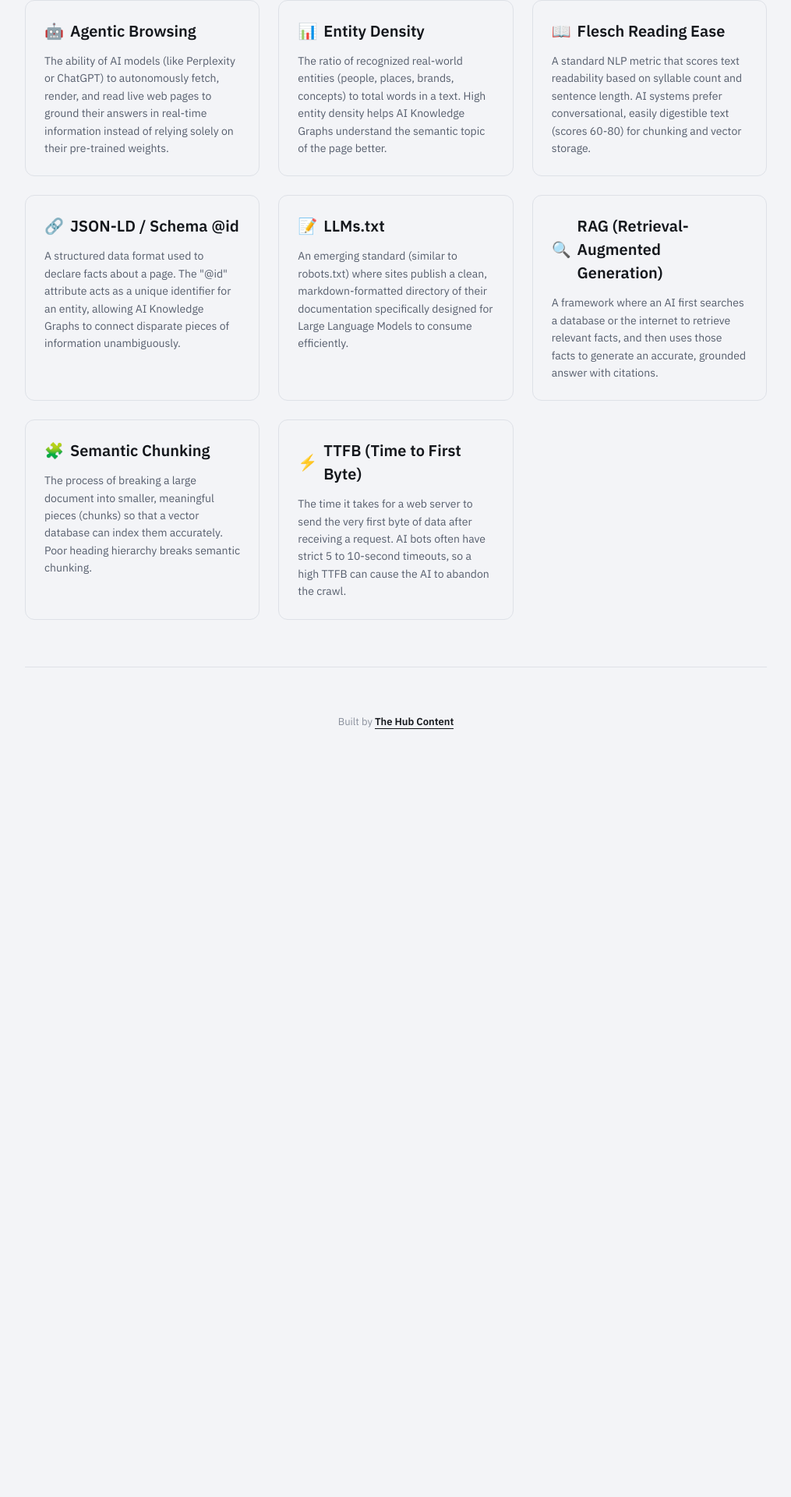
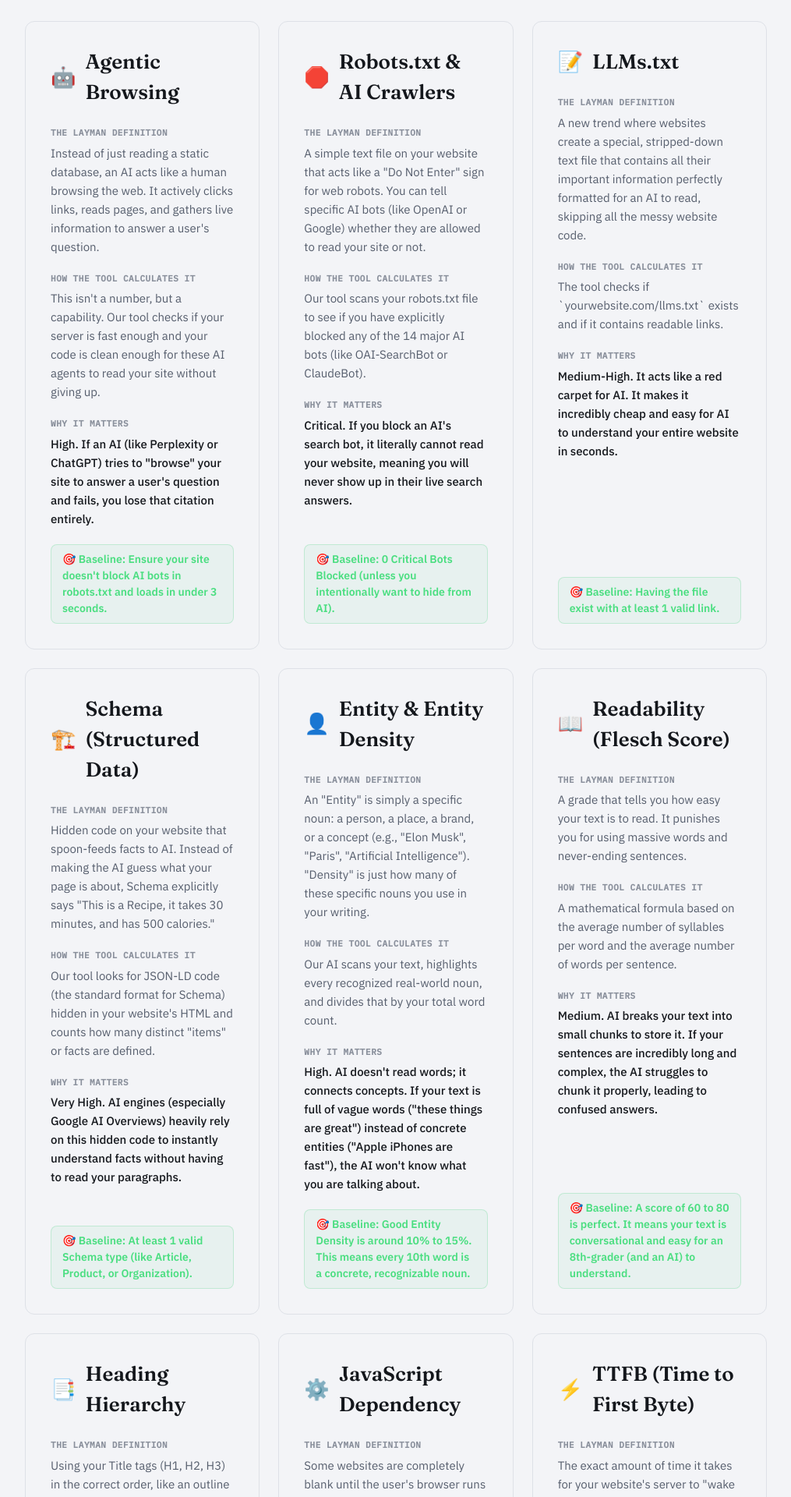
Before and after one commit to Nishant-thc/AI-Visibility, a Next.js app: page /glossary in a window 1280 px wide. Shown: the part 343-2263 px from the top of the page at 78% size, without its empty margins (132-1147 px from the left). Before the commit the page ends 1378 px from the top, so only its background shows below. Built offline with nearby package versions, Linux system fonts and the light colour scheme; no server answers.

Commit message:
feat: Expand glossary with rich layman definitions and baselines

```diff
--- a/src/app/glossary/page.js
+++ b/src/app/glossary/page.js
@@ -3,50 +3,90 @@ import styles from './page.module.css';
 
 export const metadata = {
   title: 'Glossary - AI Visibility Auditor',
-  description: 'Knowledgebase and definitions for AI visibility metrics, crawlers, and concepts.',
+  description: 'A beginner-friendly guide to AI visibility metrics, crawlers, and concepts.',
 };
 
 export default function GlossaryPage() {
   const terms = [
     {
       term: 'Agentic Browsing',
-      def: 'The ability of AI models (like Perplexity or ChatGPT) to autonomously fetch, render, and read live web pages to ground their answers in real-time information instead of relying solely on their pre-trained weights.',
-      icon: '🤖'
+      icon: '🤖',
+      layman: 'Instead of just reading a static database, an AI acts like a human browsing the web. It actively clicks links, reads pages, and gathers live information to answer a user\'s question.',
+      calculation: 'This isn\'t a number, but a capability. Our tool checks if your server is fast enough and your code is clean enough for these AI agents to read your site without giving up.',
+      importance: 'High. If an AI (like Perplexity or ChatGPT) tries to "browse" your site to answer a user\'s question and fails, you lose that citation entirely.',
+      baseline: 'Ensure your site doesn\'t block AI bots in robots.txt and loads in under 3 seconds.'
     },
     {
-      term: 'Entity Density',
-      def: 'The ratio of recognized real-world entities (people, places, brands, concepts) to total words in a text. High entity density helps AI Knowledge Graphs understand the semantic topic of the page better.',
-      icon: '📊'
-    },
-    {
-      term: 'Flesch Reading Ease',
-      def: 'A standard NLP metric that scores text readability based on syllable count and sentence length. AI systems prefer conversational, easily digestible text (scores 60-80) for chunking and vector storage.',
-      icon: '📖'
-    },
-    {
-      term: 'JSON-LD / Schema @id',
-      def: 'A structured data format used to declare facts about a page. The "@id" attribute acts as a unique identifier for an entity, allowing AI Knowledge Graphs to connect disparate pieces of information unambiguously.',
-      icon: '🔗'
+      term: 'Robots.txt & AI Crawlers',
+      icon: '🛑',
+      layman: 'A simple text file on your website that acts like a "Do Not Enter" sign for web robots. You can tell specific AI bots (like OpenAI or Google) whether they are allowed to read your site or not.',
+      calculation: 'Our tool scans your robots.txt file to see if you have explicitly blocked any of the 14 major AI bots (like OAI-SearchBot or ClaudeBot).',
+      importance: 'Critical. If you block an AI\'s search bot, it literally cannot read your website, meaning you will never show up in their live search answers.',
+      baseline: '0 Critical Bots Blocked (unless you intentionally want to hide from AI).'
     },
     {
       term: 'LLMs.txt',
-      def: 'An emerging standard (similar to robots.txt) where sites publish a clean, markdown-formatted directory of their documentation specifically designed for Large Language Models to consume efficiently.',
-      icon: '📝'
+      icon: '📝',
+      layman: 'A new trend where websites create a special, stripped-down text file that contains all their important information perfectly formatted for an AI to read, skipping all the messy website code.',
+      calculation: 'The tool checks if `yourwebsite.com/llms.txt` exists and if it contains readable links.',
+      importance: 'Medium-High. It acts like a red carpet for AI. It makes it incredibly cheap and easy for AI to understand your entire website in seconds.',
+      baseline: 'Having the file exist with at least 1 valid link.'
     },
     {
-      term: 'RAG (Retrieval-Augmented Generation)',
-      def: 'A framework where an AI first searches a database or the internet to retrieve relevant facts, and then uses those facts to generate an accurate, grounded answer with citations.',
-      icon: '🔍'
+      term: 'Schema (Structured Data)',
+      icon: '🏗️',
+      layman: 'Hidden code on your website that spoon-feeds facts to AI. Instead of making the AI guess what your page is about, Schema explicitly says "This is a Recipe, it takes 30 minutes, and has 500 calories."',
+      calculation: 'Our tool looks for JSON-LD code (the standard format for Schema) hidden in your website\'s HTML and counts how many distinct "items" or facts are defined.',
+      importance: 'Very High. AI engines (especially Google AI Overviews) heavily rely on this hidden code to instantly understand facts without having to read your paragraphs.',
+      baseline: 'At least 1 valid Schema type (like Article, Product, or Organization).'
     },
     {
-      term: 'Semantic Chunking',
-      def: 'The process of breaking a large document into smaller, meaningful pieces (chunks) so that a vector database can index them accurately. Poor heading hierarchy breaks semantic chunking.',
-      icon: '🧩'
+      term: 'Entity & Entity Density',
+      icon: '👤',
+      layman: 'An "Entity" is simply a specific noun: a person, a place, a brand, or a concept (e.g., "Elon Musk", "Paris", "Artificial Intelligence"). "Density" is just how many of these specific nouns you use in your writing.',
+      calculation: 'Our AI scans your text, highlights every recognized real-world noun, and divides that by your total word count.',
+      importance: 'High. AI doesn\'t read words; it connects concepts. If your text is full of vague words ("these things are great") instead of concrete entities ("Apple iPhones are fast"), the AI won\'t know what you are talking about.',
+      baseline: 'Good Entity Density is around 10% to 15%. This means every 10th word is a concrete, recognizable noun.'
+    },
+    {
+      term: 'Readability (Flesch Score)',
+      icon: '📖',
+      layman: 'A grade that tells you how easy your text is to read. It punishes you for using massive words and never-ending sentences.',
+      calculation: 'A mathematical formula based on the average number of syllables per word and the average number of words per sentence.',
+      importance: 'Medium. AI breaks your text into small chunks to store it. If your sentences are incredibly long and complex, the AI struggles to chunk it properly, leading to confused answers.',
+      baseline: 'A score of 60 to 80 is perfect. It means your text is conversational and easy for an 8th-grader (and an AI) to understand.'
+    },
+    {
+      term: 'Heading Hierarchy',
+      icon: '📑',
+      layman: 'Using your Title tags (H1, H2, H3) in the correct order, like an outline in a book. You shouldn\'t jump from a Main Chapter (H1) straight to a sub-sub-bullet point (H4).',
+      calculation: 'The tool scans your headings and flags an error if you skip a level (e.g., going from H2 to H4 without an H3 in between).',
+      importance: 'Medium. AI uses your headings to understand what a section is about. If the headings are out of order, the AI gets lost and might attribute information to the wrong topic.',
+      baseline: '0 Level Skips. Always move sequentially (H1 → H2 → H3).'
+    },
+    {
+      term: 'JavaScript Dependency',
+      icon: '⚙️',
+      layman: 'Some websites are completely blank until the user\'s browser runs code (JavaScript) to draw the text on the screen. The problem? Many AI bots don\'t run JavaScript.',
+      calculation: 'Our tool downloads the raw code of your site (without running JS) and compares it to the final visible site. If a lot of text is missing in the raw code, you have a high dependency.',
+      importance: 'Critical. If your text requires JavaScript to appear, an AI crawler will just see a blank page and leave.',
+      baseline: 'Under 25% dependency. Essential text should be visible instantly without code execution.'
     },
     {
       term: 'TTFB (Time to First Byte)',
-      def: 'The time it takes for a web server to send the very first byte of data after receiving a request. AI bots often have strict 5 to 10-second timeouts, so a high TTFB can cause the AI to abandon the crawl.',
-      icon: '⚡'
+      icon: '⚡',
+      layman: 'The exact amount of time it takes for your website\'s server to "wake up" and send the very first piece of data after a bot knocks on the door.',
+      calculation: 'Measured in milliseconds (ms) by pinging your server and waiting for a response.',
+      importance: 'High. AI bots are impatient. If your server takes more than 1 or 2 seconds just to wake up, the bot will assume the site is broken and time out.',
+      baseline: 'A good TTFB is under 800ms. An excellent TTFB is under 200ms.'
+    },
+    {
+      term: 'Core Web Vitals (LCP, CLS, TBT)',
+      icon: '🚦',
+      layman: 'Google\'s official grading system for how fast and smooth a website feels to a human. LCP measures how fast the biggest image loads. CLS measures if the screen jumps around. TBT measures if the site freezes.',
+      calculation: 'Google simulates loading your site on a slow mobile phone and measures exactly when pixels appear on the screen.',
+      importance: 'Medium. While this is primarily for humans and Google Search, extremely poor scores usually mean the site is bloated, which will cause AI bots to abandon the crawl.',
+      baseline: 'LCP (Largest text/image) should appear in under 2.5 seconds.'
     }
   ];
 
@@ -57,9 +97,9 @@ export default function GlossaryPage() {
       </Link>
 
       <header className={styles.header}>
-        <h1 className={styles.title}>Knowledgebase &amp; Glossary</h1>
+        <h1 className={styles.title}>The Beginner\'s Glossary to AI SEO</h1>
         <p className={styles.subtitle}>
-          Understand the technical concepts, crawler behaviors, and metrics evaluated by the AI Visibility tool.
+          No technical background required. Understand exactly what AI engines look for, what these terms mean in plain English, and what numbers you should aim for.
         </p>
       </header>
 
@@ -70,9 +110,25 @@ export default function GlossaryPage() {
               <span>{t.icon}</span>
               {t.term}
             </div>
-            <p className={styles.definition}>
-              {t.def}
-            </p>
+
+            <div className={styles.section}>
+              <span className={styles.sectionLabel}>The Layman Definition</span>
+              <p className={styles.sectionText}>{t.layman}</p>
+            </div>
+
+            <div className={styles.section}>
+              <span className={styles.sectionLabel}>How the tool calculates it</span>
+              <p className={styles.sectionText}>{t.calculation}</p>
+            </div>
+
+            <div className={styles.section}>
+              <span className={styles.sectionLabel}>Why it matters</span>
+              <p className={styles.sectionText}><span className={styles.highlight}>{t.importance}</span></p>
+            </div>
+
+            <div className={styles.baseline}>
+              🎯 Baseline: {t.baseline}
+            </div>
           </div>
         ))}
       </div>
--- a/src/app/glossary/page.module.css
+++ b/src/app/glossary/page.module.css
@@ -52,8 +52,11 @@
   background: var(--bg);
   border: 1px solid var(--line);
   border-radius: 12px;
-  padding: 24px;
+  padding: 32px;
   transition: all 0.2s ease;
+  display: flex;
+  flex-direction: column;
+  gap: 20px;
 }
 
 .card:hover {
@@ -63,20 +66,55 @@
 }
 
 .term {
-  font-size: 20px;
+  font-family: var(--font-serif);
+  font-size: 26px;
   font-weight: 600;
   color: var(--ink);
-  margin-bottom: 12px;
   display: flex;
   align-items: center;
-  gap: 8px;
+  gap: 12px;
+  margin-bottom: 4px;
 }
 
-.definition {
-  font-size: 14px;
+.section {
+  display: flex;
+  flex-direction: column;
+  gap: 6px;
+}
+
+.sectionLabel {
+  font-size: 11px;
+  text-transform: uppercase;
+  letter-spacing: 0.05em;
+  font-weight: 600;
+  color: var(--ink-faint);
+  font-family: var(--font-mono);
+}
+
+.sectionText {
+  font-size: 15px;
   color: var(--ink-soft);
   line-height: 1.6;
   margin: 0;
+}
+
+.highlight {
+  color: var(--ink);
+  font-weight: 500;
+}
+
+.baseline {
+  display: inline-flex;
+  align-items: center;
+  gap: 6px;
+  padding: 8px 14px;
+  background: rgba(34, 197, 94, 0.05);
+  border: 1px solid rgba(34, 197, 94, 0.2);
+  border-radius: 8px;
+  color: #4ADE80;
+  font-size: 14px;
+  font-weight: 600;
+  margin-top: auto;
 }
 
 .footer {
```
